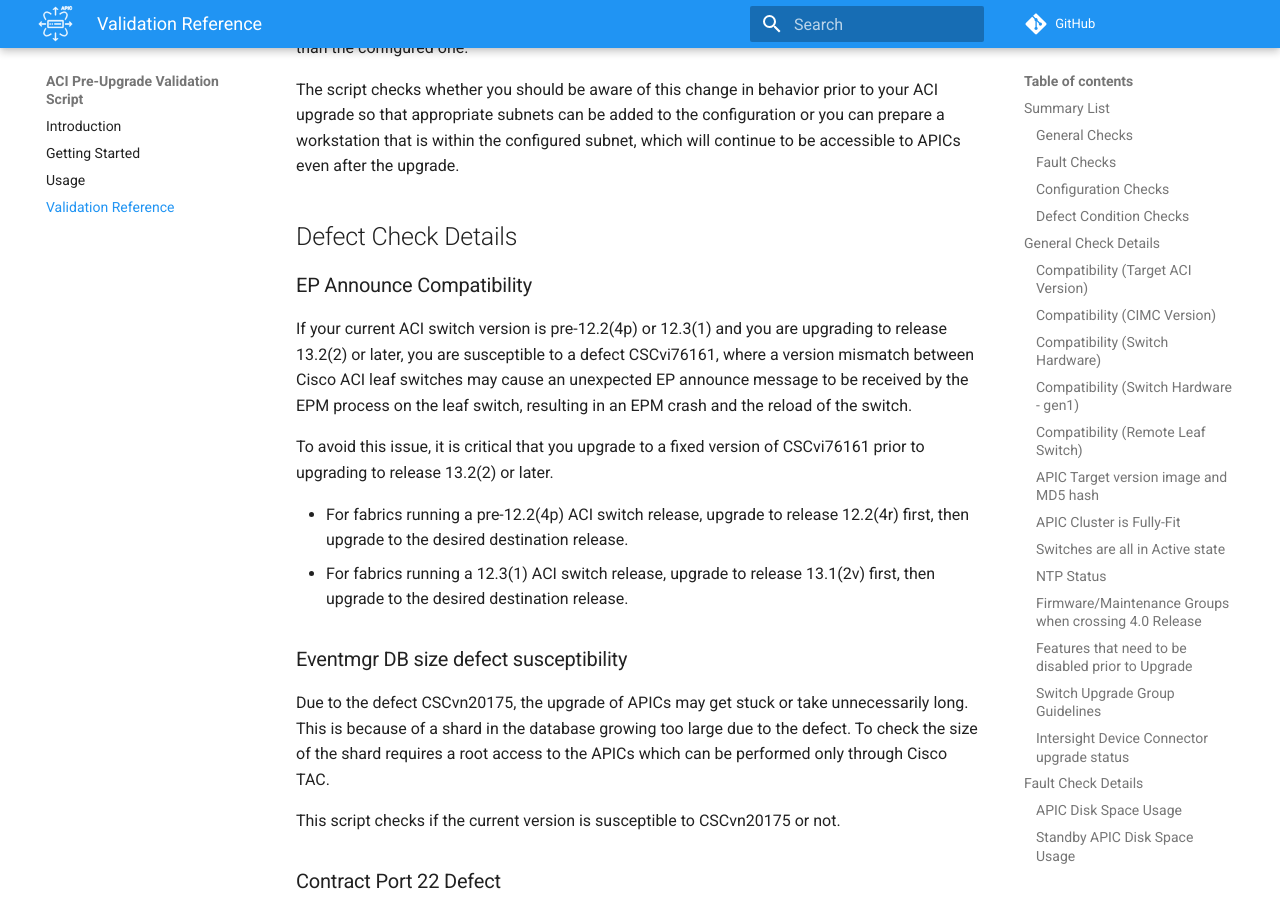
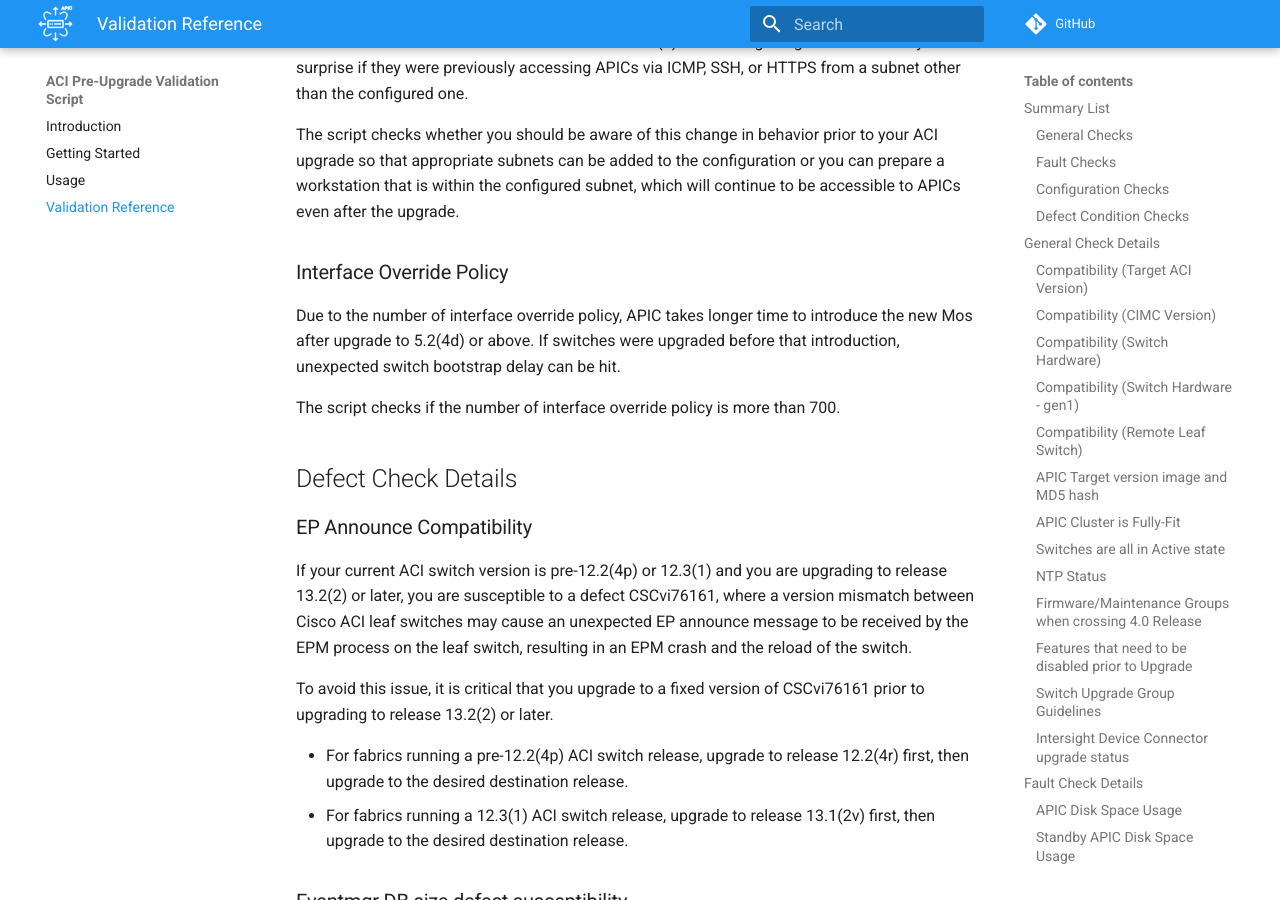
Before and after one commit to datacenter/ACI-Pre-Upgrade-Validation-Script, an MkDocs documentation site: the page built from docs/docs/validations.md, in a window 1280 px wide and 900 px high, scrolled down 33258 px. Built offline with MkDocs 1.6.1 and Material for MkDocs 9.7.7, drawn with Linux system fonts in a browser that asks for light colours; emoji names are drawn with the system emoji font; comment, search, counter and statistics services are not loaded; some of the changed text lies outside the part shown.

Commit message:
Update validations.md

```diff
--- a/docs/docs/validations.md
+++ b/docs/docs/validations.md
@@ -100,6 +100,7 @@
 [APIC Container Bridge IP Overlap with APIC TEP][c9]  | :white_check_mark: | :no_entry_sign:           | :no_entry_sign:
 [Per-Leaf Fabric Uplink Scale Validation][c10]        | :white_check_mark: | :no_entry_sign:           | :no_entry_sign:
 [OoB Mgmt Security][c11]                              | :white_check_mark: | :no_entry_sign:           | :no_entry_sign:
+[Interface Override Policy][c12]                      | :white_check_mark: | :no_entry_sign:           | :no_entry_sign:
 
 [c1]: #vpc-paired-leaf-switches
 [c2]: #overlapping-vlan-pool
@@ -112,6 +113,7 @@
 [c9]: #apic-container-bridge-ip-overlap-with-apic-tep
 [c10]: #fabric-uplink-scale-cannot-exceed-56-uplinks-per-leaf
 [c11]: #oob-mgmt-security
+[c12]: #interface-override-policy
 
 
 ### Defect Condition Checks
@@ -1212,6 +1214,12 @@
 
 The script checks whether you should be aware of this change in behavior prior to your ACI upgrade so that appropriate subnets can be added to the configuration or you can prepare a workstation that is within the configured subnet, which will continue to be accessible to APICs even after the upgrade.
 
+### Interface Override Policy
+
+Due to the number of interface override policy, APIC takes longer time to introduce the new Mos after upgrade to 5.2(4d) or above. If switches were upgraded before that introduction, unexpected switch bootstrap delay can be hit.
+
+The script checks if the number of interface override policy is more than 700.
+
 
 ## Defect Check Details
 
```
